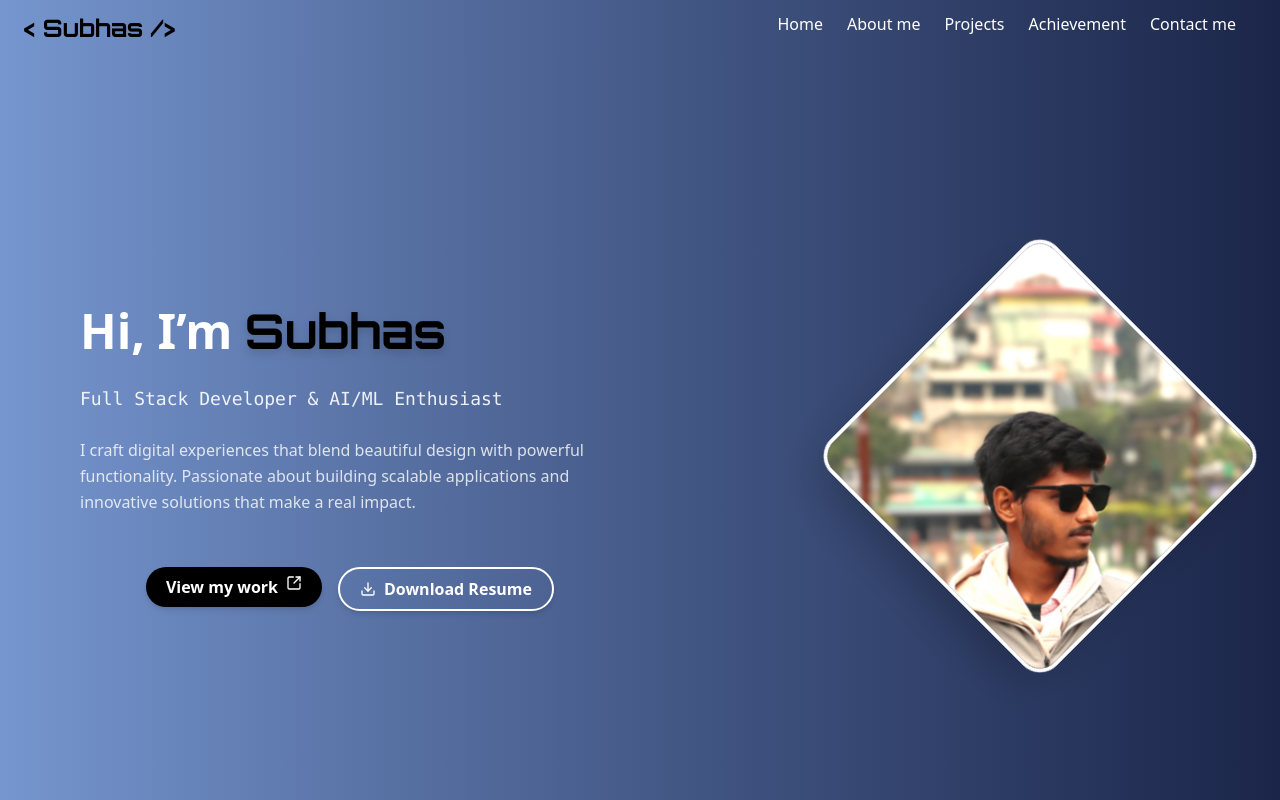
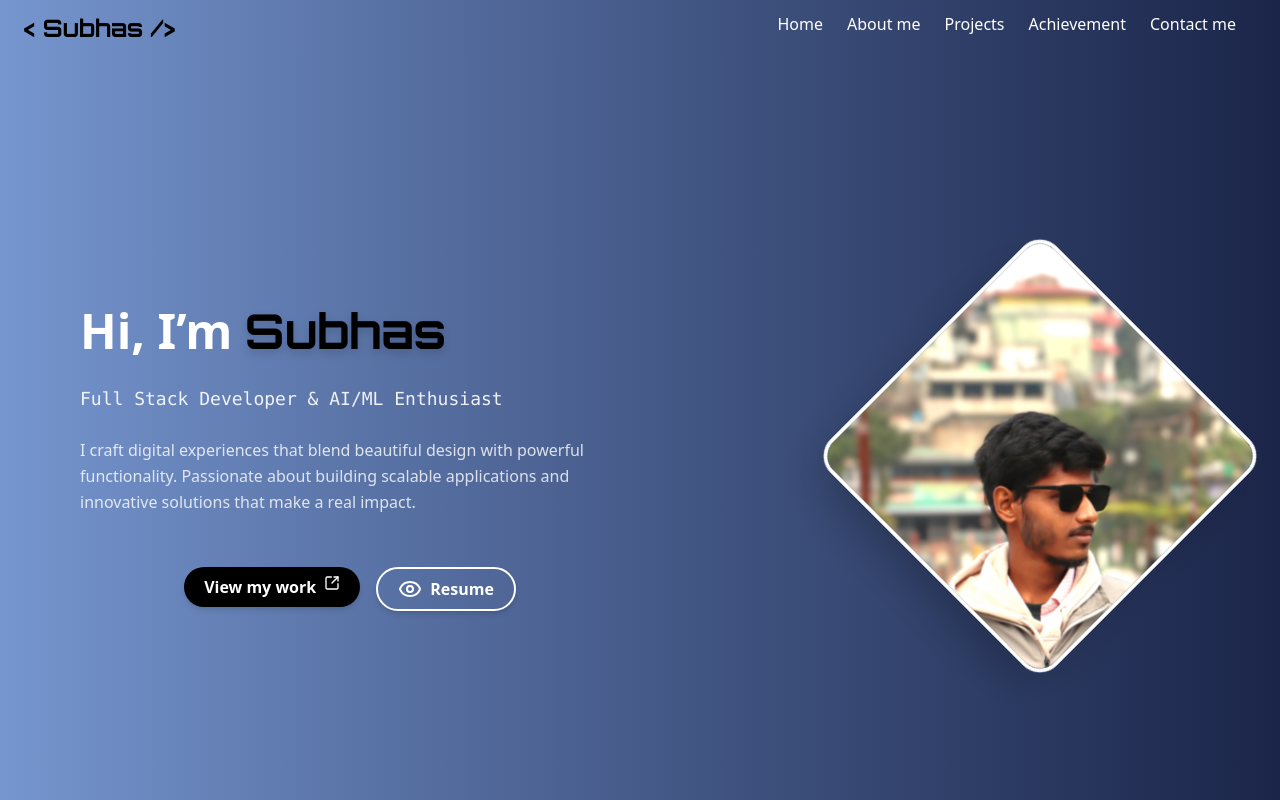
Before and after one commit to Subhas6033/portfolio, a React (Vite) app in the folder Client/: page / in a window 1280 px wide. Shown: the top 800 px of the page. Built offline with nearby package versions, Linux system fonts and the light colour scheme; a web font is replaced by a local one.

Commit message:
Update drive link in resume

```diff
--- a/Client/src/Pages/About/About.jsx
+++ b/Client/src/Pages/About/About.jsx
@@ -2,7 +2,7 @@ import React from "react";
 import {Link} from 'react-router-dom'
 import { Card, Button, Academic } from "../../Components/index";
 import { ProfileImage } from "../../Components/profileImage/Image";
-import { FiDownload } from "react-icons/fi";
+import { Eye } from 'lucide-react';
 import { LuSquareArrowOutUpRight } from "react-icons/lu";
 import {
   FadeInSlideUpAnimation,
@@ -49,15 +49,12 @@ const Project = () => {
             </Button>
             <Button className="flex items-center gap-2 border-2 border-white text-white px-5 py-2.5 rounded-full hover:bg-white hover:text-black transition-all font-semibold shadow-md hover:cursor-pointer"
             onClick={() => {
-    const link = document.createElement("a");
-    link.href = "https://drive.google.com/uc?export=download&id=1JH89YuRRU9zB-XxWBEzwXMSmVDtYhoOf";
-    link.download = "Subhas Mondal's Resume.pdf";
-    link.click();
+    window.open("https://drive.google.com/file/d/1dILUENsijudLfQwSY3KTfhQbIWb4Ws9_/view?usp=drive_link")
   }}
             >
               <span className="flex justify-center items-center gap-3">
-                <span><FiDownload /></span>
-                <span>Download Resume</span>
+                <span><Eye /></span>
+                <span>Resume</span>
               </span>
             </Button>
           </div>
--- a/Client/src/Pages/Home/Home.jsx
+++ b/Client/src/Pages/Home/Home.jsx
@@ -1,7 +1,7 @@
 import React from "react";
 import {Link} from 'react-router-dom'
 import {  Button, Skill, Project, ProfileImage } from "../../Components/index";
-import { FiDownload } from "react-icons/fi";
+import { Eye } from 'lucide-react';
 import { LuSquareArrowOutUpRight } from "react-icons/lu";
 import { SlideLeftAnimation, SlideUpAnimation } from "../../utils/Animation";
 
@@ -51,18 +51,15 @@ const Home = () => {
 
               <Button className="flex items-center gap-2 border-2 border-white text-white px-5 py-2 rounded-full hover:bg-white hover:text-black transition-all font-semibold shadow-md hover:cursor-pointer">
                 <span>
-                  <FiDownload />
+                  <Eye />
                 </span>
                 <span>
                   <Button
   onClick={() => {
-    const link = document.createElement("a");
-    link.href = "https://drive.google.com/uc?export=download&id=1JH89YuRRU9zB-XxWBEzwXMSmVDtYhoOf";
-    link.download = "Subhas Mondal's Resume.pdf";
-    link.click();
+    window.open("https://drive.google.com/file/d/1dILUENsijudLfQwSY3KTfhQbIWb4Ws9_/view?usp=drive_link")
   }}
 >
-  Download Resume
+   Resume
 </Button>
                 </span>
               </Button>
```
